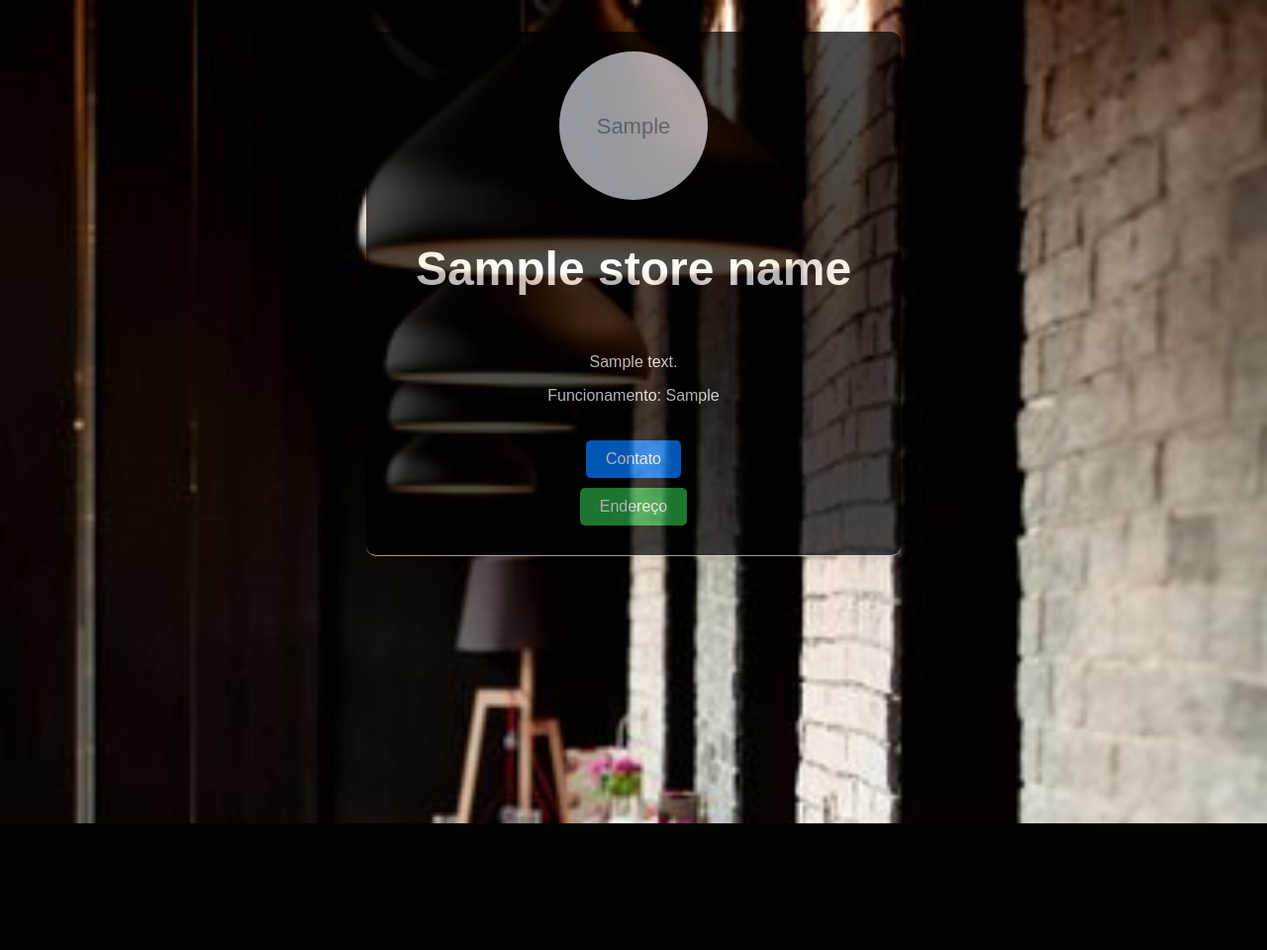
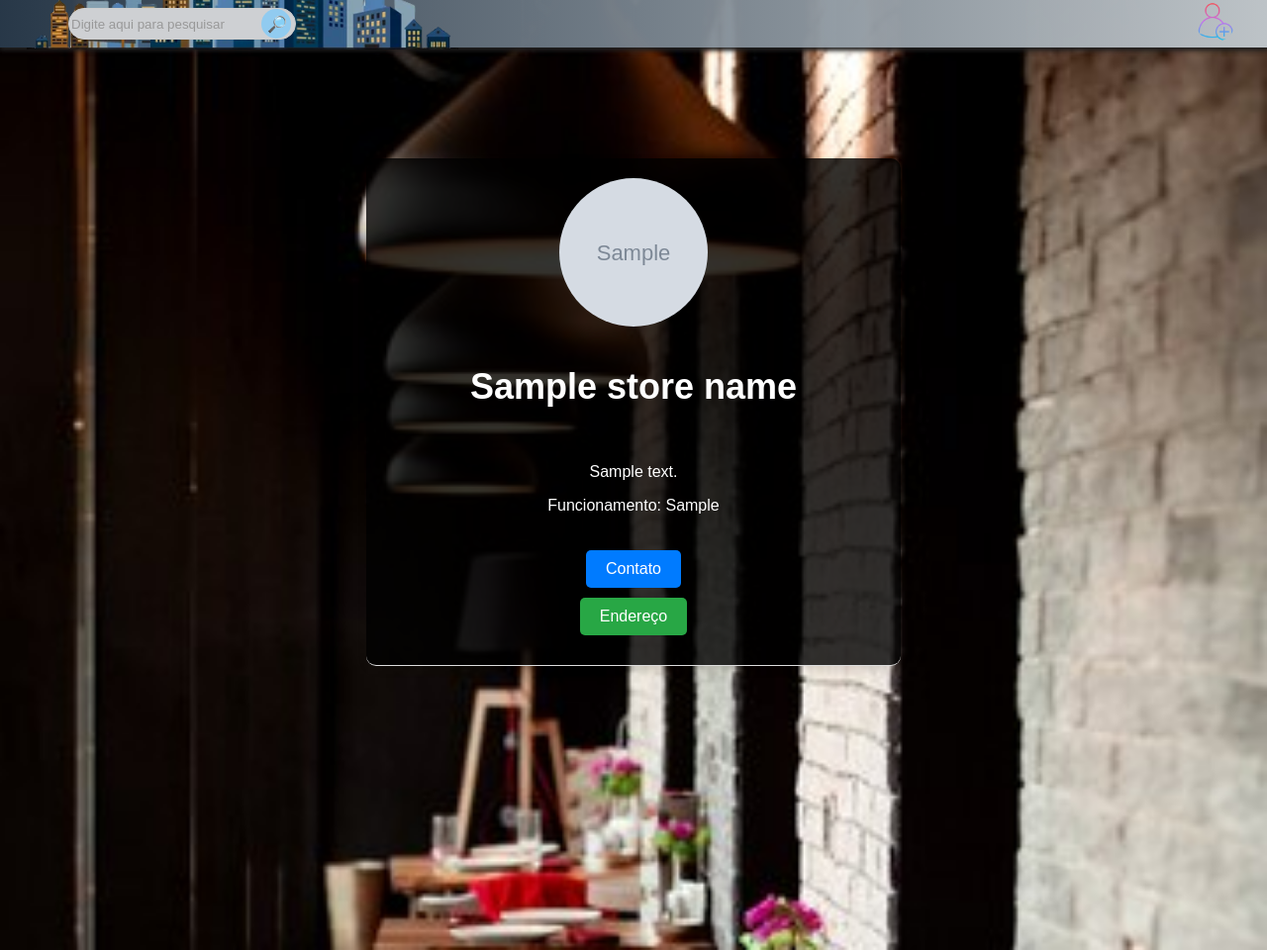
Before and after one commit to oliveira-dos-anjos/Restaurantes_lanchonetes_pizzarias, a Flask app: template templates/profile.html in a window 1280 px wide. Shown: the whole page at 99% size. Before the commit the page ends 832 px from the top, so only its background shows below. Run offline with Flask 3, Linux system fonts and the light colour scheme; the template is opened without the code that fills it: most values are stand-ins (such as "Sample title", 1, 10 or a date in 2020); grey boxes marked "Sample" are stand-in pictures.

Commit message:
testando nova estrutura com heranca de html

```diff
--- a/static/css/home.css
+++ b/static/css/home.css
@@ -4,6 +4,7 @@ body {
     margin: 0rem;
     overflow: hidden;
 }
+
 
 
 
@@ -275,6 +276,10 @@ input[type="search"] + button:hover {
         display: none;
     }
 
+    .lojas-container.disabled-click {
+        pointer-events: none; /* Desabilita todos os eventos do mouse */
+    }
+
 
     .show-menu .Hamburger:hover span{
         opacity: 1;
--- a/static/css/profile.css
+++ b/static/css/profile.css
@@ -2,13 +2,12 @@ body {
     margin: 0;
     padding: 0;
     font-family: Arial, sans-serif;
-    background-color: #949191;
+    background-color: #949191; /* Cor de fundo padrão */
     position: relative;
     min-height: 100vh;
     background: url('../images/background.jpg') no-repeat center center;
     background-size: cover;
     background-attachment: fixed; /* Faz a imagem de fundo ficar fixa */
-    opacity: 0.7;
     color: #ffffff; /* Define a cor do texto como branco para todo o corpo */
 }
 
@@ -18,17 +17,18 @@ body {
     align-items: center;
     justify-content: center;
     height: auto;
-    background-color: rgba(0, 0, 0, 1);
+    background-color: rgba(0, 0, 0, 0.8); /* Fundo preto com 80% de transparência */
     border-bottom: 1px solid #ddd;
     position: relative;
-    margin: 2rem auto 0 auto;
+    margin: 10rem auto 0 auto;
     padding: 20px;
     max-width: 500px;
     border-radius: 10px;
     box-shadow: 0 4px 8px rgba(0, 0, 0, 0.1);
-    color: #ffffff;
-    overflow-y: none;
+    color: #ffffff; /* Cor do texto */
+    z-index: -1;
 }
+
 
 .store-image {
     width: 150px;
--- a/static/js/home.js
+++ b/static/js/home.js
@@ -5,6 +5,8 @@ var sidebar = document.querySelector(".Sidebar");
 // Função para abrir o menu hamburguer
 hamburger.addEventListener("click", function(){
     container.classList.toggle("show-menu");
+    const lojasContainer = document.querySelector('.lojas-container');
+    lojasContainer.classList.add('disabled-click');
 });
 
 
@@ -15,9 +17,13 @@ document.addEventListener("click", function(event) {
         if (!hamburger.contains(event.target) && !sidebar.contains(event.target)) {
             console.log("Clique fora do Sidebar");
             container.classList.remove("show-menu");
+            const lojasContainer = document.querySelector('.lojas-container');
+            lojasContainer.classList.remove('disabled-click');
         }
     }
   });
+
+
 
 //Função para abrir o menu suspensso para o perfil
 document.addEventListener('DOMContentLoaded', function() {
--- /dev/null
+++ b/templates/base.html
@@ -0,0 +1,91 @@
+<!DOCTYPE html>
+<html lang="pt-br">
+<head>
+    <meta charset="UTF-8">
+    <meta name="viewport" content="width=device-width, initial-scale=1.0">
+    <meta name="apple-mobile-web-app-capable" content="yes">
+    <link rel="stylesheet" type="text/css" href="{{ url_for('static', filename='css/home.css') }}">
+    <meta name="apple-mobile-web-app-status-bar-style" content="black">
+    <meta name="msapplication-TileImage" content="path/to/tile-image.png">
+    <meta name="msapplication-TileColor" content="#ffffff">
+    <meta name="theme-color" content="#4285f4">
+    <link rel="apple-touch-icon" sizes="180x180" href="/static/icon/apple-touch-icon.png">
+    <link rel="icon" type="image/png" sizes="32x32" href="/static/icon/favicon-32x32.png">
+    <link rel="icon" type="image/png" sizes="16x16" href="/static/icons/favicon-16x16.png">
+    <link rel="manifest" href="/static/site.webmanifest">
+    <title>Hora de comer</title>
+</head>
+<body>
+    <div class="container">
+        <div class="Hamburger">
+            <div class="line" id="line1"></div>
+            <div class="line" id="line2"></div>
+            <div class="line" id="line3"></div>
+        </div>
+        <section class="navbar-top">
+            <div class="navbar">
+                <div class="navbar-left">
+                    <img src="{{ url_for('static', filename='icons/cidade.png') }}" alt="" class="icon-city">
+                </div>
+                <aside class="Sidebar">
+                    <div class="pesquisar">
+                        <form action="/search" method="GET">
+                            <input class="searchBox" type="search" id="search" name="q" placeholder="Digite aqui para pesquisar">
+                            <button class="searchButton" type="submit"></button>
+                        </form>
+                    </div>
+                    <nav>
+                        <ul class="menu">
+                            <li class="menu-item"><a href="{{ url_for('home') }}" class="menu-link">Home</a></li>
+                            <li class="menu-item"><a href="" class="menu-link">Pizzarias</a></li>
+                            <li class="menu-item"><a href="" class="menu-link">Bares</a></li>
+                            <li class="menu-item"><a href="" class="menu-link">Restaurantes</a></li>
+                            <li class="menu-item"><a href="" class="menu-link">Lanchonetes</a></li>
+                        </ul>
+                    </nav>
+                </aside>
+
+                <div class="search">
+                    <form action="/search" method="GET">
+                        <input class="searchBox" type="search" id="search" name="q" placeholder="Digite aqui para pesquisar">
+                        <button class="searchButton" type="submit"></button>
+                    </form>
+                </div>
+
+                <div class="navbar-right">
+                    <div class="usuario">
+                        {% if user %}
+                            <p>{{ user[:10] }}</p>
+                        {% else %}
+                            <span class="placeholder_user">          </span> <!-- Espaço reservado de 10 caracteres -->
+                        {% endif %}
+                    </div>
+                    <div class="dropdown">
+                        <a href="/login" id="profile-link" data-logged-in="{% if user %}true{% else %}false{% endif %}">
+                            {% if user %}
+                                <img src="{{ url_for('static', filename='icons/Desconectado.png') }}" alt="Ícone de Perfil Conectado" class="profile-icon">
+                            {% else %}
+                                <img src="{{ url_for('static', filename='icons/Conectado.png') }}" alt="Ícone de Perfil Desconectado" class="profile-icon">
+                            {% endif %}
+                        </a>
+                        <div class="dropdown-content">
+                            {% if user %}
+                                <a href="">{{ user[:15] }}</a>
+                            {% endif %}
+                            <a href="">Editar Perfil</a>
+                            <a href="">Divulgar</a>
+                            <a href="{{ url_for('login') }}">Trocar usuario</a>
+                            <a href="{{ url_for('logout') }}">Sair</a>
+                        </div>
+                    </div>
+                </div>
+            </div>
+        </section>
+
+        <section class="content">
+            {% block content %}{% endblock %}
+        </section>
+    </div>
+    <script src="{{ url_for('static', filename='js/home.js') }}"></script>
+</body>
+</html>
--- a/templates/profile.html
+++ b/templates/profile.html
@@ -1,22 +1,9 @@
-<!DOCTYPE html>
-<html lang="pt-br">
-<head>
-    <meta charset="UTF-8">
-    <meta name="viewport" content="width=device-width, initial-scale=1.0">
-    <link rel="stylesheet" href="{{ url_for('static', filename='css/profile.css') }}">
-    <meta name="apple-mobile-web-app-capable" content="yes">
-    <meta name="apple-mobile-web-app-status-bar-style" content="black">
-    <meta name="msapplication-TileImage" content="path/to/tile-image.png">
-    <meta name="msapplication-TileColor" content="#ffffff">
-    <meta name="theme-color" content="#4285f4">
-    <link rel="apple-touch-icon" sizes="180x180" href="/static/icon/apple-touch-icon.png">
-    <link rel="icon" type="image/png" sizes="32x32" href="/static/icon/favicon-32x32.png">
-    <link rel="icon" type="image/png" sizes="16x16" href="/static/icons/favicon-16x16.png">
-    <link rel="manifest" href="/static/site.webmanifest">
-    <title>Perfil da Loja</title>
-</head>
-<body>
-    <div class="store-container">
+{% extends "base.html" %}
+
+
+{% block content %}
+<link rel="stylesheet" href="{{ url_for('static', filename='css/profile.css') }}">
+<div class="store-container">
         <div class="store-image" style="background-image: url('{{ image_path }}');"></div>
         <div class="store-name">
             <h1>{{ store_name }}</h1>
@@ -28,5 +15,4 @@
         <button class="contact-button">Contato</button>
         <button class="address-button">Endereço</button>
     </div>
-</body>
-</html>
+{% endblock %}
```
Also changed, not shown: templates/home.html (+5 -96 lines), Data/Banco.db, static/imagens_lojas/Armazém_Cambuí.png (added), static/imagens_lojas/Sushi_Em_Casa_-_Barão_Geraldo.png, static/imagens_lojas/Sushi_Em_Casa_-_Cambuí.png, static/imagens_lojas/Sushi_Em_Casa_-_Parque_Prado.png, static/images/background.jpeg (added).
